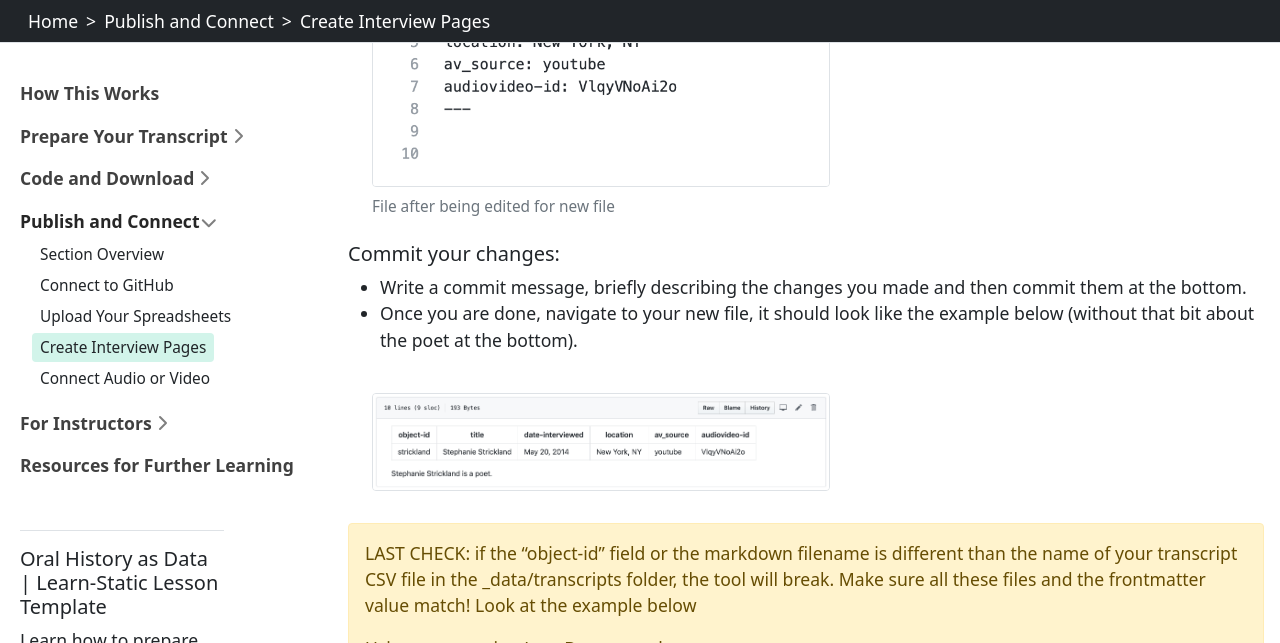
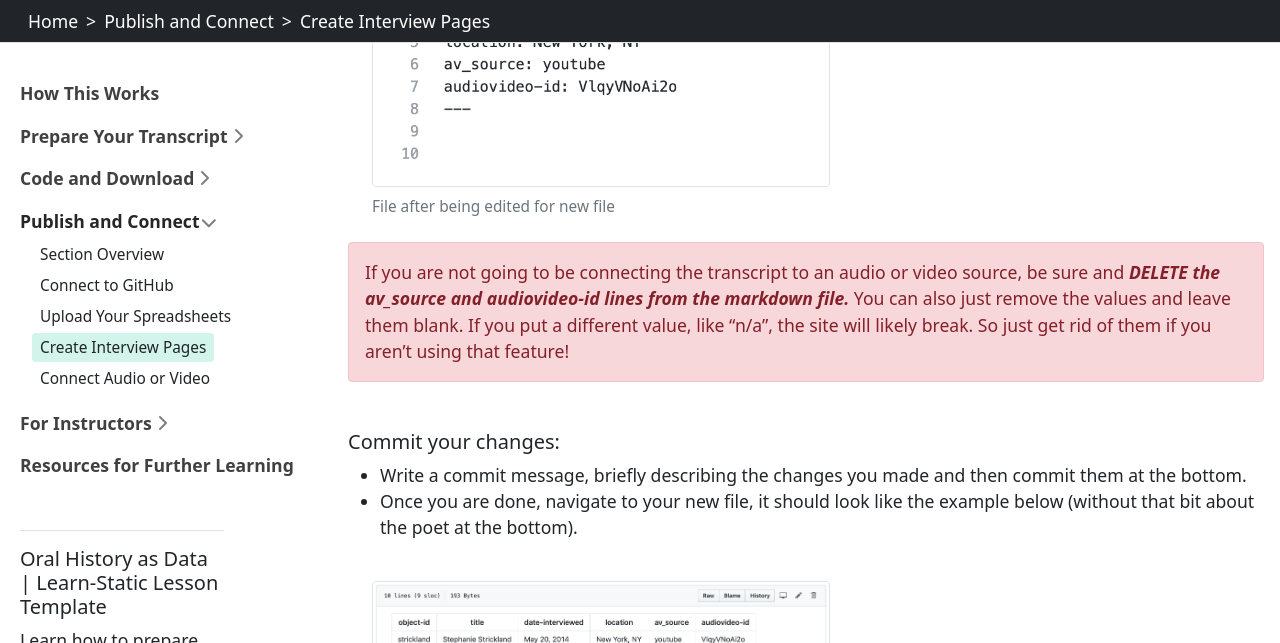
Before and after one commit to dcnb/ohd-module, a Jekyll site: the page built from content/publish/pages.md, in a window 1280 px wide and 900 px high, scrolled down 2881 px, cut to the strip 0-643 px from the top of the window. Built offline with Jekyll 4.4.1, drawn with Linux system fonts in a browser that asks for light colours.

Commit message:
alert about deleting audiovideo-id and av_source

```diff
--- a/content/publish/pages.md
+++ b/content/publish/pages.md
@@ -43,6 +43,9 @@ Jekyll uses the markdown file as the basis for creating web pages. The informati
     - ***Be sure that the object-id option is the same as the filename (without the extension) of your transcript.***
 {% include bootstrap/figure.md img="howto/aftermd2.png" caption="File after being edited for new file" alt="new .md file text after being edited for new file" class="w-50" %}
 
+{:.alert .alert-danger .mb-5}
+If you are not going to be connecting the transcript to an audio or video source, be sure and ***DELETE the av_source and audiovideo-id lines from the markdown file.*** You can also just remove the values and leave them blank. If you put a different value, like "n/a", the site will likely break. So just get rid of them if you aren't using that feature!
+
 {% capture lastcheck %}
 LAST CHECK: if the "object-id" field or the markdown filename is different than the name of your transcript CSV file in the _data/transcripts folder, the tool will break. Make sure all these files and the frontmatter value match! Look at the example below
 
```
